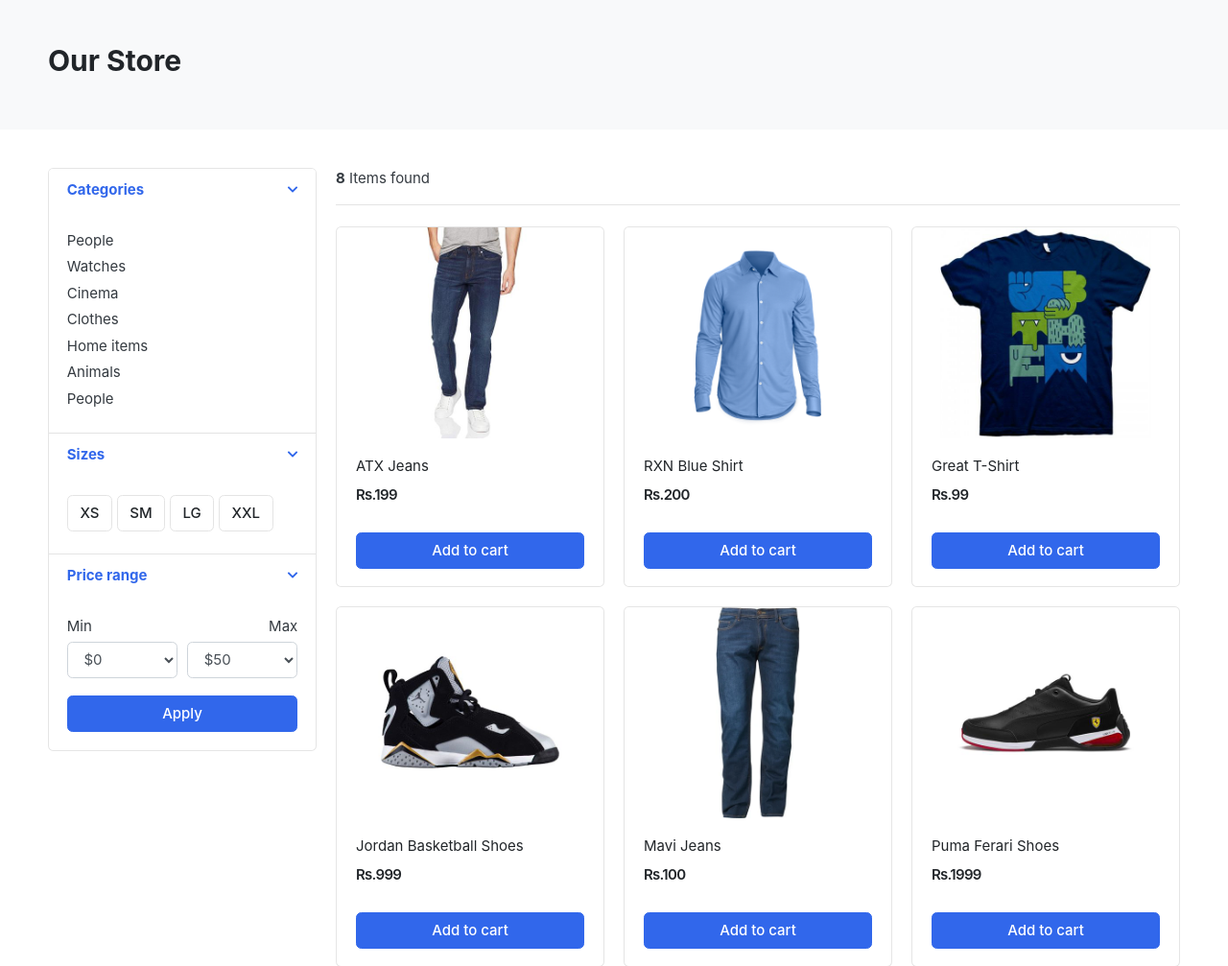
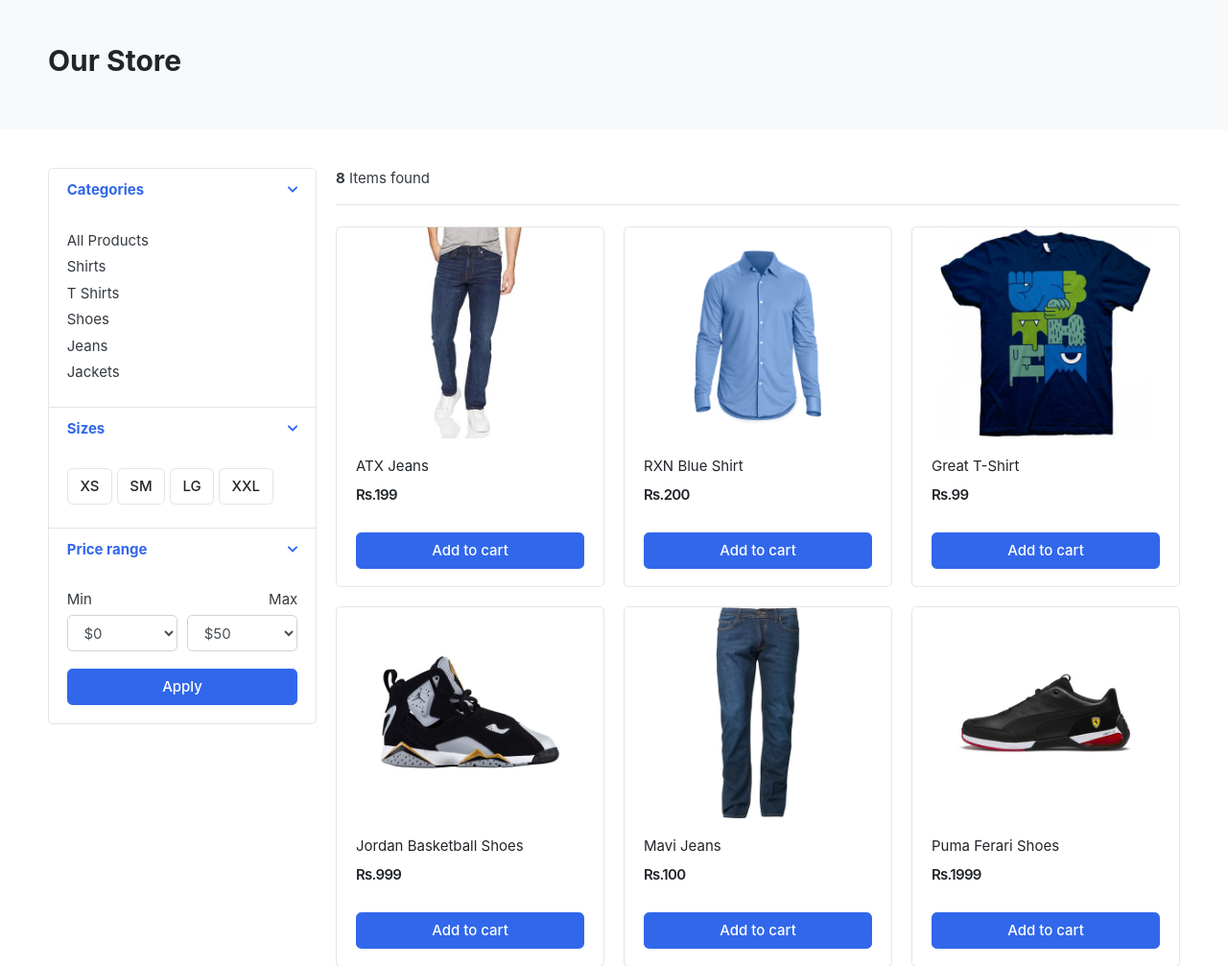
Before and after one commit to ParvMethi/ECommerce-Django, a Django app: page /store/ in a window 1280 px wide. Shown: the part 119-1126 px from the top of the page at 96% size. Run offline with Django 4.2, Linux system fonts and the light colour scheme; data comes from the database, SQL or seed files in the repository; some libraries are stand-ins or nearby versions; some web fonts are replaced.

Commit message:
adding_categories

```diff
--- /dev/null
+++ b/category/context_processors.py
@@ -0,0 +1,5 @@
+from .models import Category
+
+def menu_links(request):
+    links = Category.objects.all()
+    return dict(links=links)
--- a/category/models.py
+++ b/category/models.py
@@ -1,4 +1,5 @@
 from django.db import models
+from django.urls import reverse
 
 # Create your models here.
 class Category(models.Model):
@@ -11,5 +12,8 @@ class Category(models.Model):
         verbose_name = 'category'
         verbose_name_plural = 'categories'
 
+    def get_url(self):
+        return reverse('products_by_category', args=[self.slug])
+
     def __str__(self):
         return self.category_name
--- a/raviReadymade/settings.py
+++ b/raviReadymade/settings.py
@@ -65,6 +65,7 @@ TEMPLATES = [
                 'django.template.context_processors.request',
                 'django.contrib.auth.context_processors.auth',
                 'django.contrib.messages.context_processors.messages',
+                'category.context_processors.menu_links',
             ],
         },
     },
--- a/store/views.py
+++ b/store/views.py
@@ -17,7 +17,6 @@ def store(request, category_slug = None):
 
     else:
         products = Product.objects.all().filter(is_available = True)
-        print(products)
         product_count = products.count()
     context = {
         'products':products,
--- a/templates/includes/navbar.html
+++ b/templates/includes/navbar.html
@@ -37,16 +37,14 @@
                     <i class="fa fa-bars"></i> All category
                 </button>
                 <div class="dropdown-menu">
-                    <a class="dropdown-item" href="#">Machinery / Mechanical Parts / Tools </a>
-                    <a class="dropdown-item" href="#">Consumer Electronics / Home Appliances </a>
-                    <a class="dropdown-item" href="#">Auto / Transportation</a>
-                    <a class="dropdown-item" href="#">Apparel / Textiles / Timepieces </a>
-                    <a class="dropdown-item" href="#">Home & Garden / Construction / Lights </a>
-                    <a class="dropdown-item" href="#">Beauty & Personal Care / Health </a>
+                    <a class="dropdown-item" href="{% url 'store' %}">All Products</a>
+                    {% for category in links %}
+                    <a class="dropdown-item" href="{{ category.get_url }}">{{ category.category_name }}</a>
+                    {% endfor %}
                 </div>
             </div>  <!-- category-wrap.// -->
         </div> <!-- col.// -->
-        <a href="store/" class="btn btn-outline-primary">Store</a>
+        <a href="{% url 'store' %}" class="btn btn-outline-primary">Store</a>
         <div class="col-lg  col-md-6 col-sm-12 col">
             <form action="#" class="search">
                 <div class="input-group w-100">
--- a/templates/store/store.html
+++ b/templates/store/store.html
@@ -29,13 +29,10 @@
                 <div class="card-body">
 
                     <ul class="list-menu">
-                    <li><a href="#">People  </a></li>
-                    <li><a href="#">Watches </a></li>
-                    <li><a href="#">Cinema  </a></li>
-                    <li><a href="#">Clothes  </a></li>
-                    <li><a href="#">Home items </a></li>
-                    <li><a href="#">Animals</a></li>
-                    <li><a href="#">People </a></li>
+                    <li><a href="{% url 'store' %}">All Products</a></li>
+                    {% for category in links %}
+                    <li><a href="{{ category.get_url }}">{{ category.category_name }}</a></li>
+                    {% endfor %}
                     </ul>
 
                 </div> <!-- card-body.// -->
```
